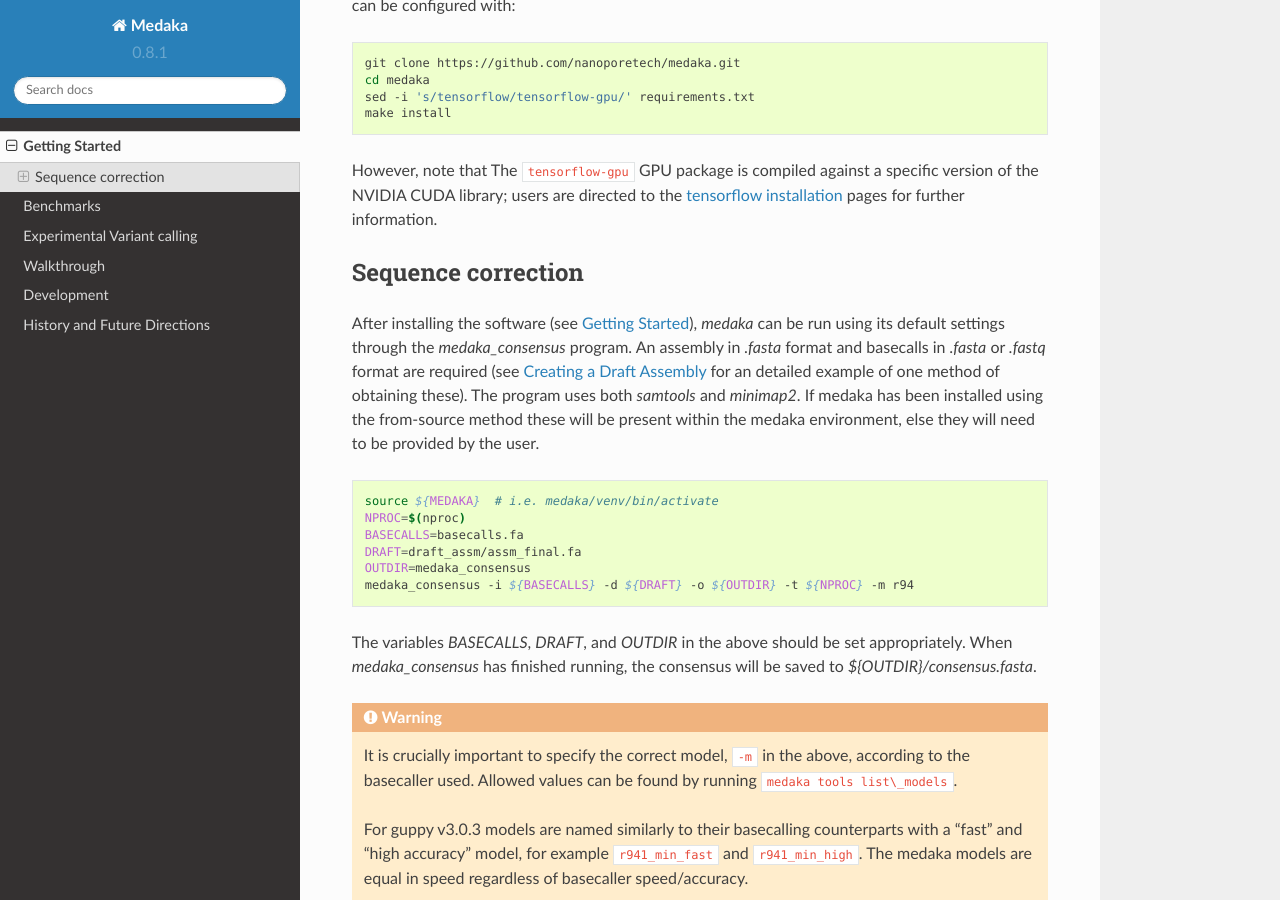
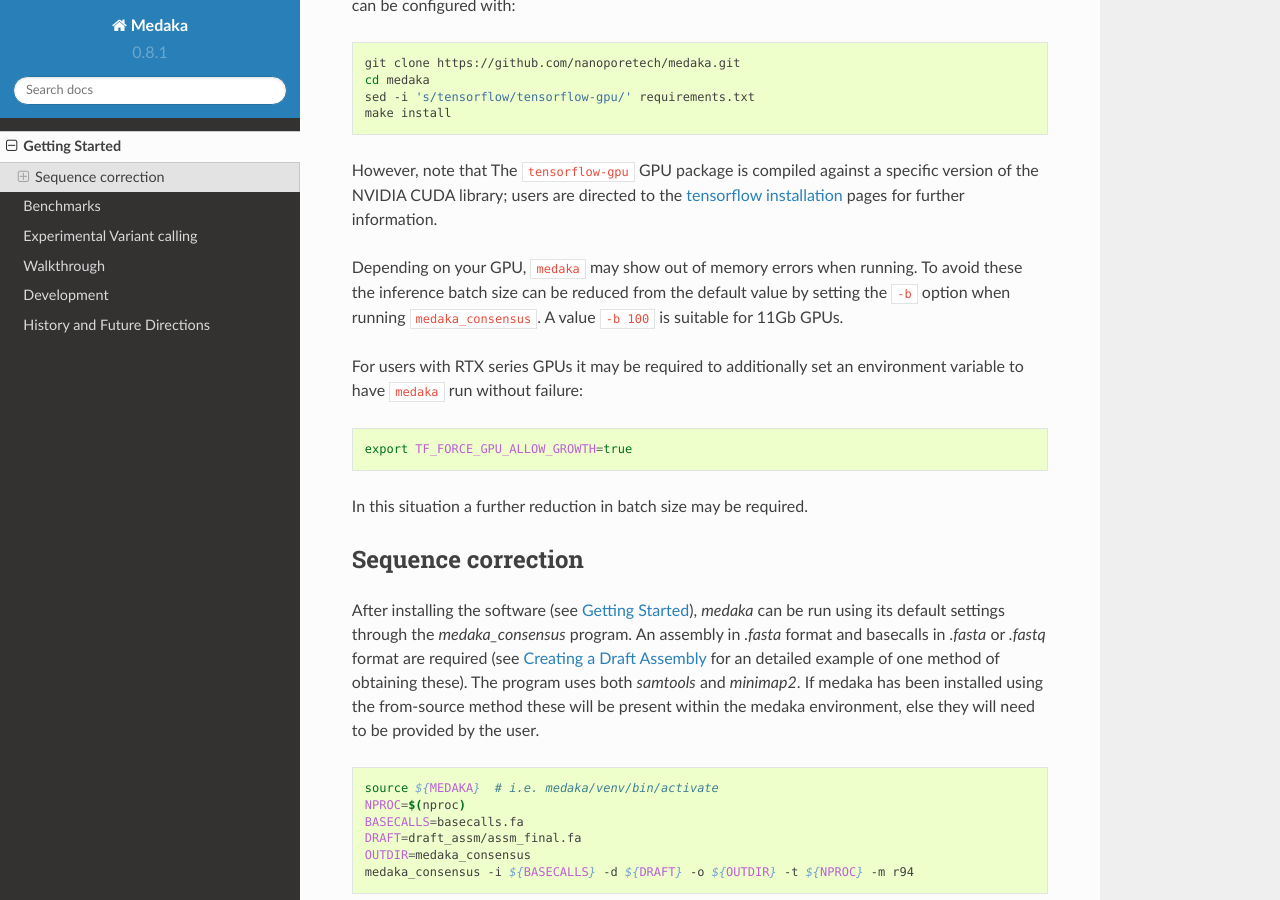
Before and after one commit to nanoporetech/medaka, a Sphinx documentation site: the page built from docs/installation.rst, in a window 1280 px wide and 900 px high, scrolled down 1707 px. Built offline with Sphinx 7.4.7 and the Read the Docs theme 2.0.0, drawn with Linux system fonts in a browser that asks for light colours; pages that are not in the unit, such as notebooks, are missing from menus.

```diff
--- a/docs/index.rst
+++ b/docs/index.rst
@@ -51,6 +51,10 @@ We thank `Joanna Pineda <https://github.com/jopineda>`_ and
 which aided greatly development of the optimised feature generation code,
 and for testing the version 0.4 release candidates.
 
+We thank `Devin Drown <https://github.com/devindrown>`_ for
+`working through <https://github.com/nanoporetech/medaka/issues/70`_
+use of ``medaka`` with his RTX 2080 GPU.
+
 
 Table of contents
 -----------------
--- a/docs/installation.rst
+++ b/docs/installation.rst
@@ -97,6 +97,21 @@ However, note that The ``tensorflow-gpu`` GPU package is compiled against a
 specific version of the NVIDIA CUDA library; users are directed to the
 `tensorflow installation <https://www.tensorflow.org/install/gpu>`_ pages
 for further information.
+
+Depending on your GPU, ``medaka`` may show out of memory errors when running.
+To avoid these the inference batch size can be reduced from the default
+value by setting the ``-b`` option when running ``medaka_consensus``. A value
+``-b 100`` is suitable for 11Gb GPUs.
+
+For users with RTX series GPUs it may be required to additionally set an
+environment variable to have ``medaka`` run without failure:
+
+.. code-block:: bash
+
+    export TF_FORCE_GPU_ALLOW_GROWTH=true
+
+In this situation a further reduction in batch size may be required.
+
 
 .. _sequence_correction:
 
```
Also changed, not shown: README.md (+16 -0 lines), 3 other files.
